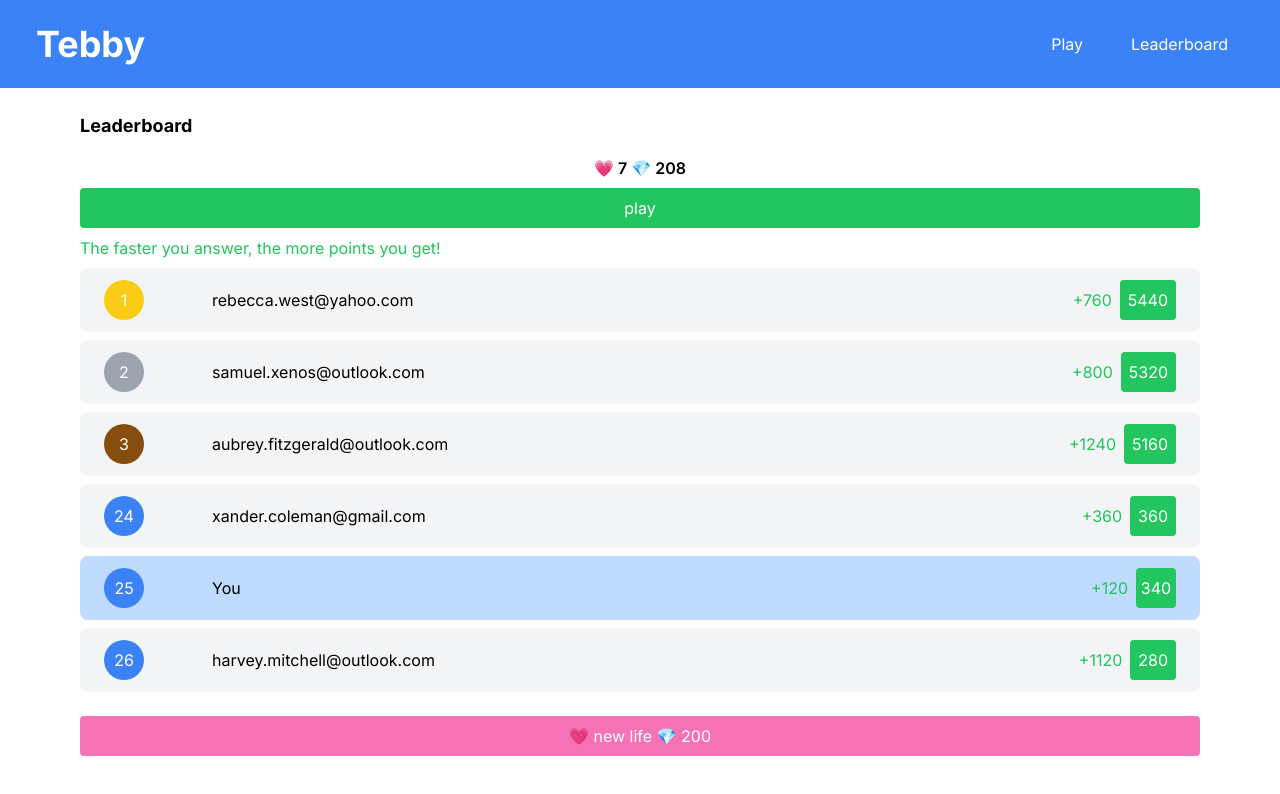
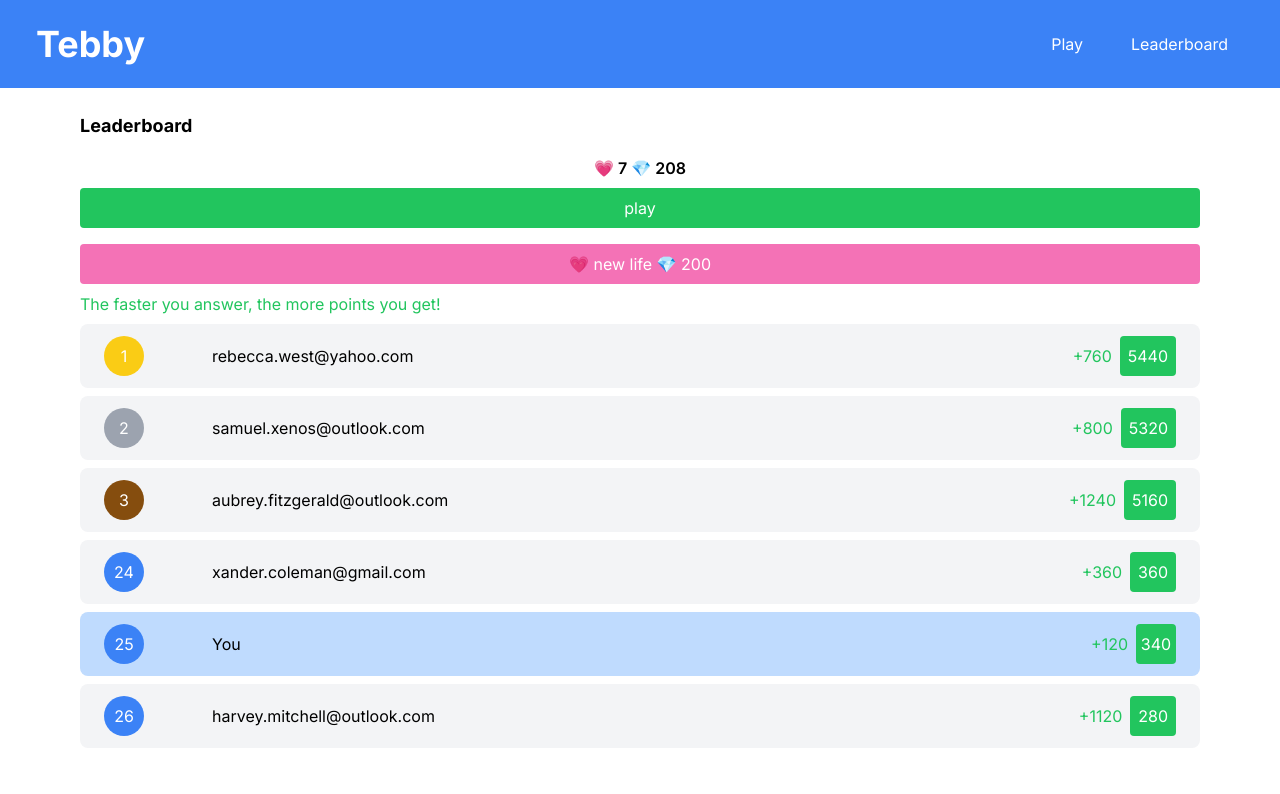
Before and after one commit to tshepo-ncube/bible-quiz, a Next.js app: page /leaderboard in a window 1280 px wide. Shown: the top 794 px of the page. Built offline with nearby package versions, Linux system fonts and the light colour scheme; no server answers.

Commit message:
added some nice things

```diff
--- a/components/LeaderboardComponent.jsx
+++ b/components/LeaderboardComponent.jsx
@@ -127,6 +127,9 @@ export default function LeaderboardComponent({ currentPoints, setPlay }) {
       >
         play
       </button>
+      <button className="bg-pink-400  text-white w-full mt-4 p-2 rounded hover:bg-pink-800">
+        &#128151; new life &#x1f48e; 200
+      </button>
       <p className="text-green-500 mt-2 mb-2">
         The faster you answer, the more points you get!
       </p>
@@ -139,10 +142,6 @@ export default function LeaderboardComponent({ currentPoints, setPlay }) {
           added={item.added}
         />
       ))}
-
-      <button className="bg-pink-400  text-white w-full mt-4 p-2 rounded hover:bg-pink-800">
-        &#128151; new life &#x1f48e; 200
-      </button>
     </div>
   );
 }
```
